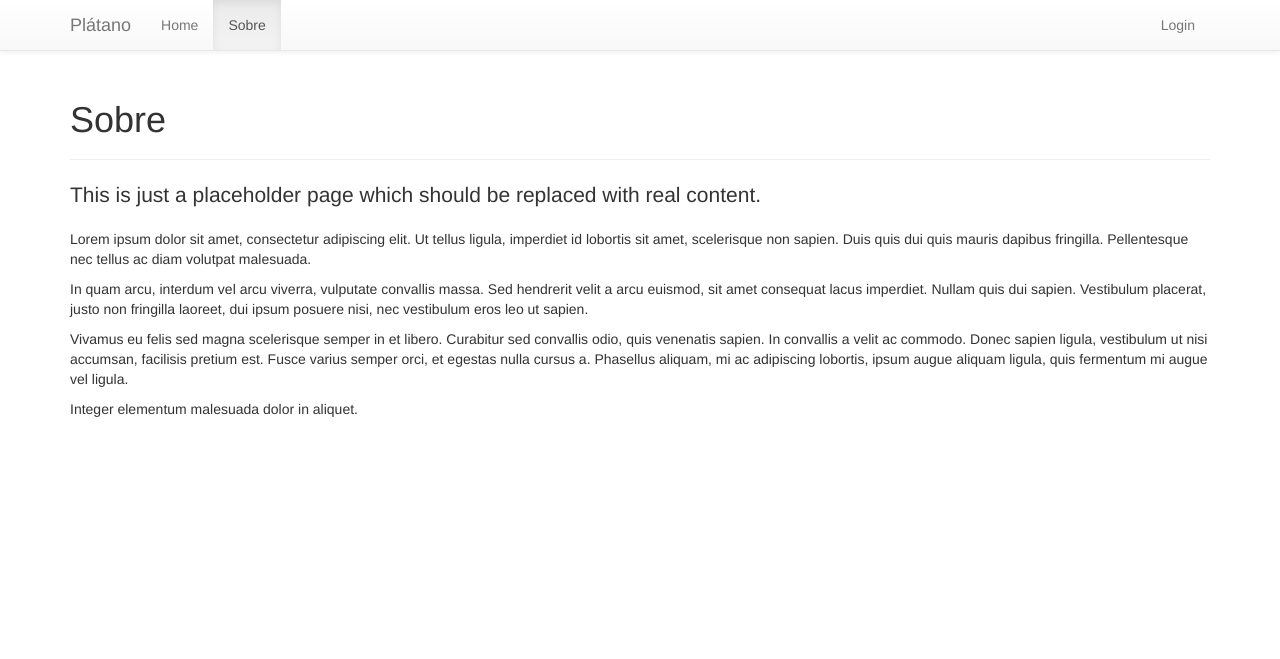
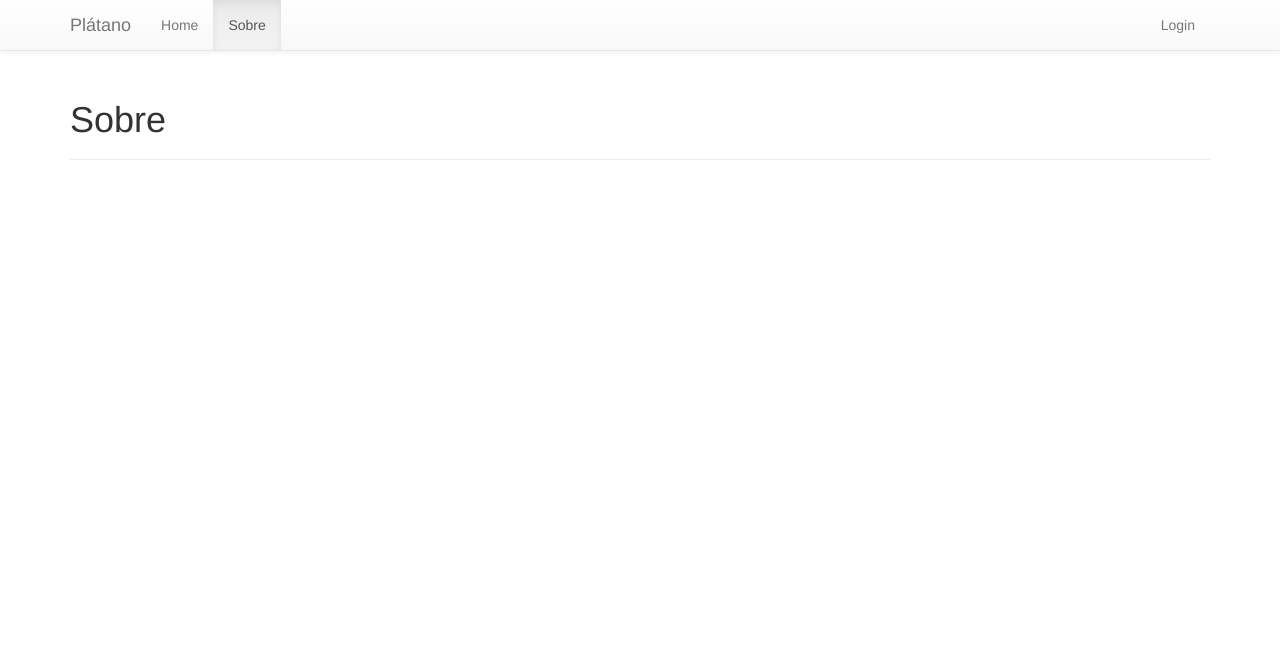
Before and after one commit to Plutaniano/platano-intranet, a Flask app: page /sobre in a window 1280 px wide. Shown: the top 659 px of the page. Run offline with Flask 2, Linux system fonts and the light colour scheme; some libraries are stand-ins or nearby versions.

Commit message:
removed latin

```diff
--- a/app/templates/pages/sobre.html
+++ b/app/templates/pages/sobre.html
@@ -5,10 +5,5 @@
 <div class="page-header">
   <h1>Sobre</h1>
 </div>
-<p class="lead">This is just a placeholder page which should be replaced with real content.</p>
-<p>Lorem ipsum dolor sit amet, consectetur adipiscing elit. Ut tellus ligula, imperdiet id lobortis sit amet, scelerisque non sapien. Duis quis dui quis mauris dapibus fringilla. Pellentesque nec tellus ac diam volutpat malesuada.</p>
-<p>In quam arcu, interdum vel arcu viverra, vulputate convallis massa. Sed hendrerit velit a arcu euismod, sit amet consequat lacus imperdiet. Nullam quis dui sapien. Vestibulum placerat, justo non fringilla laoreet, dui ipsum posuere nisi, nec vestibulum eros leo ut sapien.</p>
-<p>Vivamus eu felis sed magna scelerisque semper in et libero. Curabitur sed convallis odio, quis venenatis sapien. In convallis a velit ac commodo. Donec sapien ligula, vestibulum ut nisi accumsan, facilisis pretium est. Fusce varius semper orci, et egestas nulla cursus a. Phasellus aliquam, mi ac adipiscing lobortis, ipsum augue aliquam ligula, quis fermentum mi augue vel ligula.</p>
-<p>Integer elementum malesuada dolor in aliquet.</p>
 
 {% endblock %}
```
